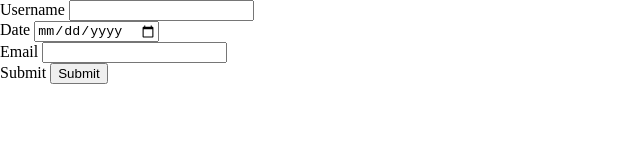
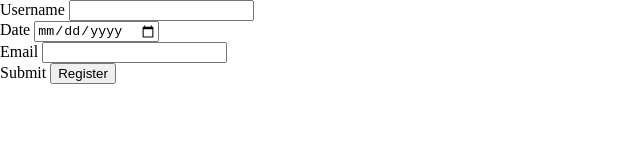
Before and after one commit to itmd-x67-2020/semantics, a plain HTML site: page index.html in a window 1280 px wide. Shown: the full height of the page, 0-640 px from the left. Drawn offline with Linux system fonts and the light colour scheme.

Commit message:
Enhance the submit button content

```diff
--- a/index.html
+++ b/index.html
@@ -24,7 +24,7 @@
       </li>
       <li>
         <label for="ui-submit">Submit</label>
-        <input type="submit" name="ui-submit" name="ui-submit" />
+        <input type="submit" value="Register" name="ui-submit" name="ui-submit" />
       </li>
     </ol>
   </form>
```
